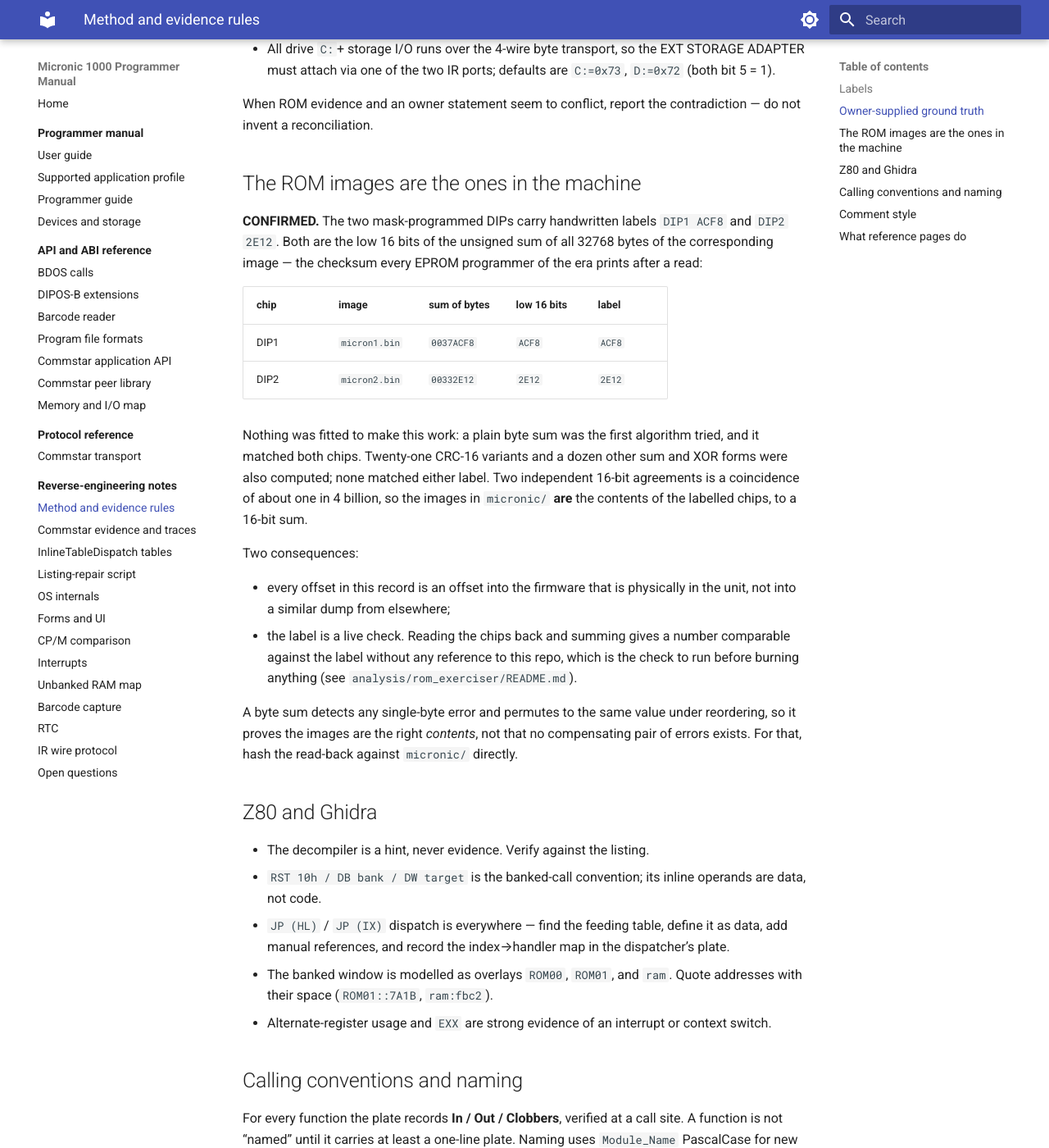
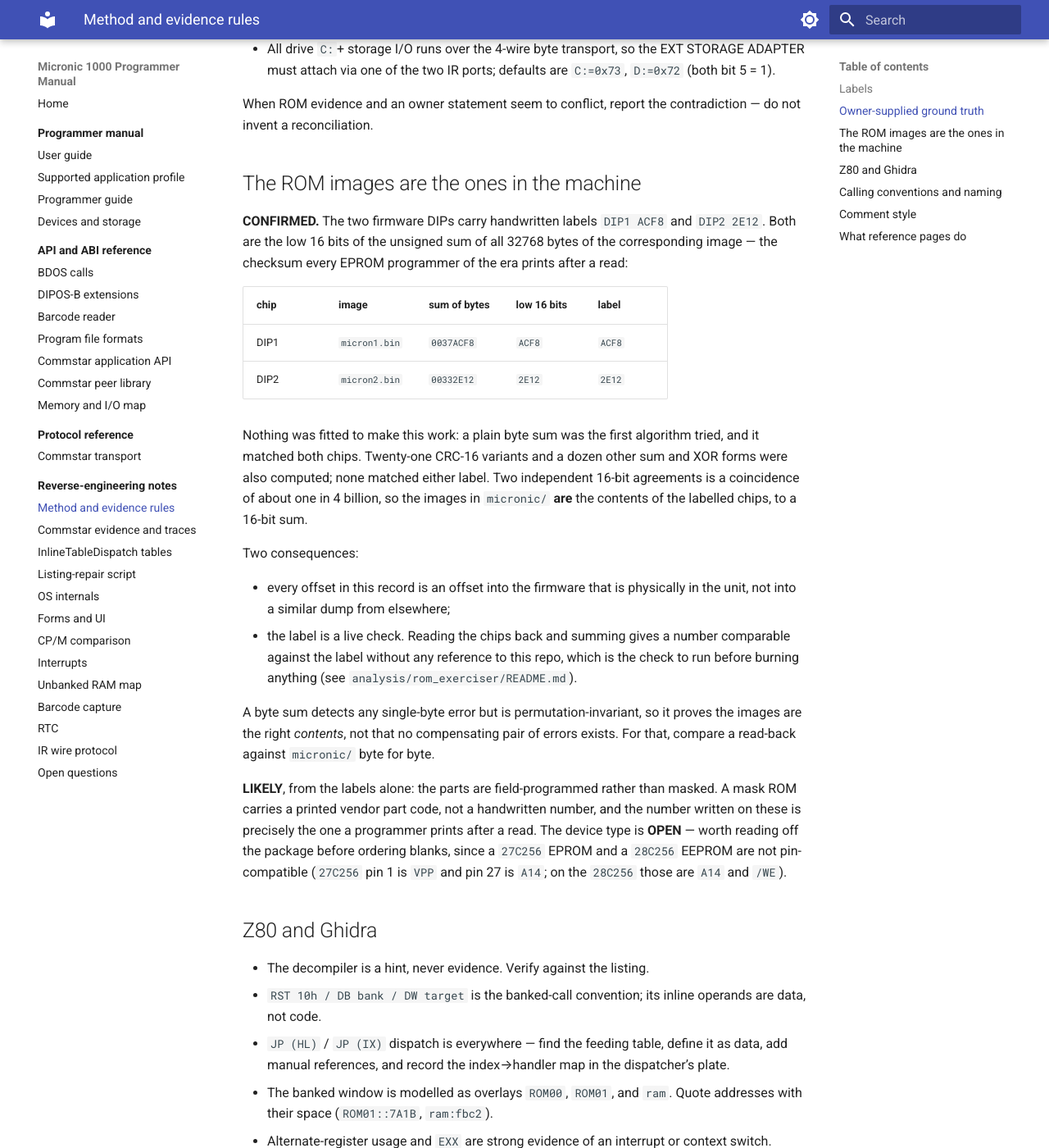
Before and after one commit to philpem/micronic1000, an MkDocs documentation site: the page built from doc/re-notes/method.md, in a window 1280 px wide and 1400 px high, scrolled down 1175 px. Shown: the whole window at 82% size. Built offline with MkDocs 1.6.1 and Material for MkDocs 9.7.7, drawn with Linux system fonts in a browser that asks for light colours.

Commit message:
doc: don't assert the ROM parts are masked
"mask-programmed" was an assumption, not an observation, in a section whose
whole point is evidence discipline.  Handwritten labels carrying a programmer
checksum are in fact evidence for the opposite, so record that as LIKELY and
the device type as OPEN -- with the reason it matters, since a 27C256 and a
28C256 disagree on pins 1 and 27.

Co-Authored-By: Claude Opus 5 <noreply@anthropic.com>
Claude-Session: https://claude.ai/code/session_01QBz9pn8cwR4hKVMeDTvs7x

```diff
--- a/doc/re-notes/method.md
+++ b/doc/re-notes/method.md
@@ -50,7 +50,7 @@ contradiction — do not invent a reconciliation.
 
 ## The ROM images are the ones in the machine
 
-**CONFIRMED.**  The two mask-programmed DIPs carry handwritten labels
+**CONFIRMED.**  The two firmware DIPs carry handwritten labels
 `DIP1 ACF8` and `DIP2 2E12`.  Both are the low 16 bits of the unsigned sum
 of all 32768 bytes of the corresponding image — the checksum every EPROM
 programmer of the era prints after a read:
@@ -76,10 +76,18 @@ Two consequences:
   which is the check to run before burning anything (see
   `analysis/rom_exerciser/README.md`).
 
-A byte sum detects any single-byte error and permutes to the same value
-under reordering, so it proves the images are the right *contents*, not that
-no compensating pair of errors exists.  For that, hash the read-back against
-`micronic/` directly.
+A byte sum detects any single-byte error but is permutation-invariant, so it
+proves the images are the right *contents*, not that no compensating pair of
+errors exists.  For that, compare a read-back against `micronic/` byte for
+byte.
+
+**LIKELY**, from the labels alone: the parts are field-programmed rather than
+masked.  A mask ROM carries a printed vendor part code, not a handwritten
+number, and the number written on these is precisely the one a programmer
+prints after a read.  The device type is **OPEN** — worth reading off the
+package before ordering blanks, since a `27C256` EPROM and a `28C256` EEPROM
+are not pin-compatible (`27C256` pin 1 is `VPP` and pin 27 is `A14`; on the
+`28C256` those are `A14` and `/WE`).
 
 ## Z80 and Ghidra
 
```
